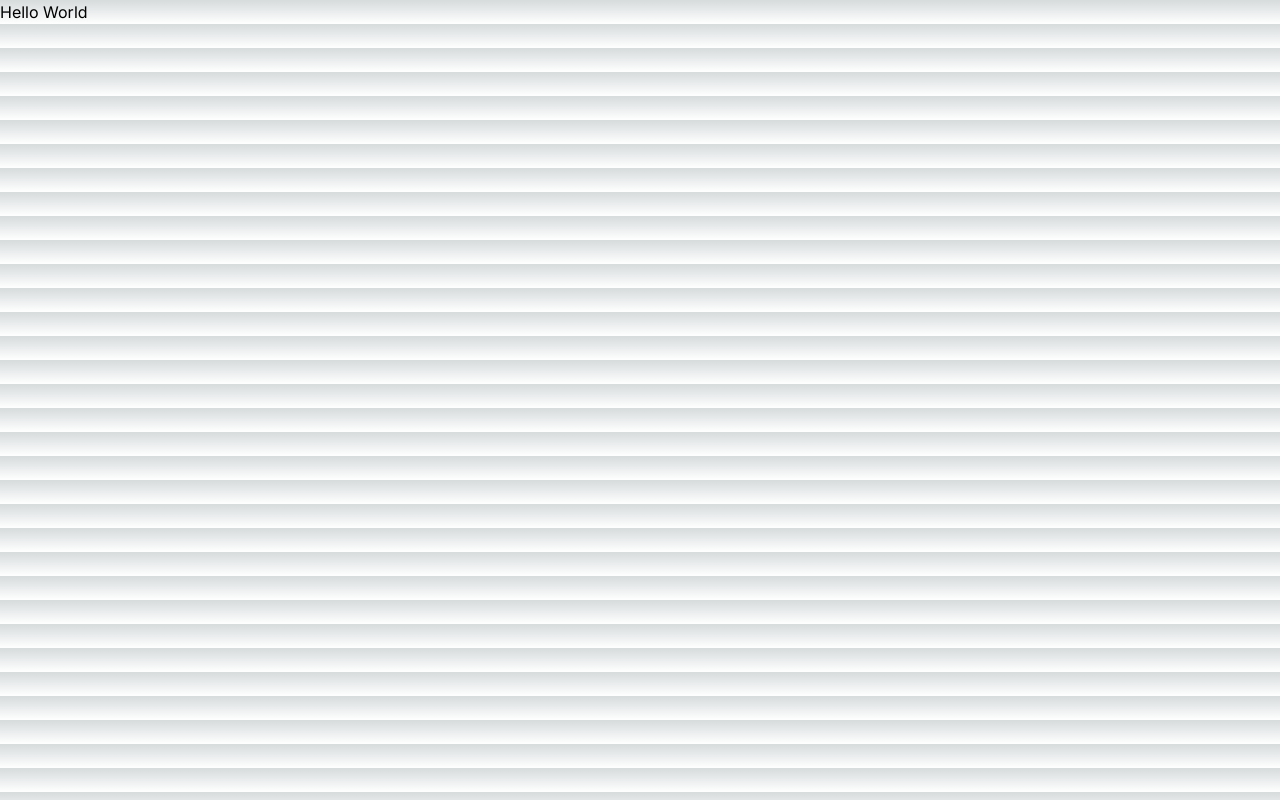
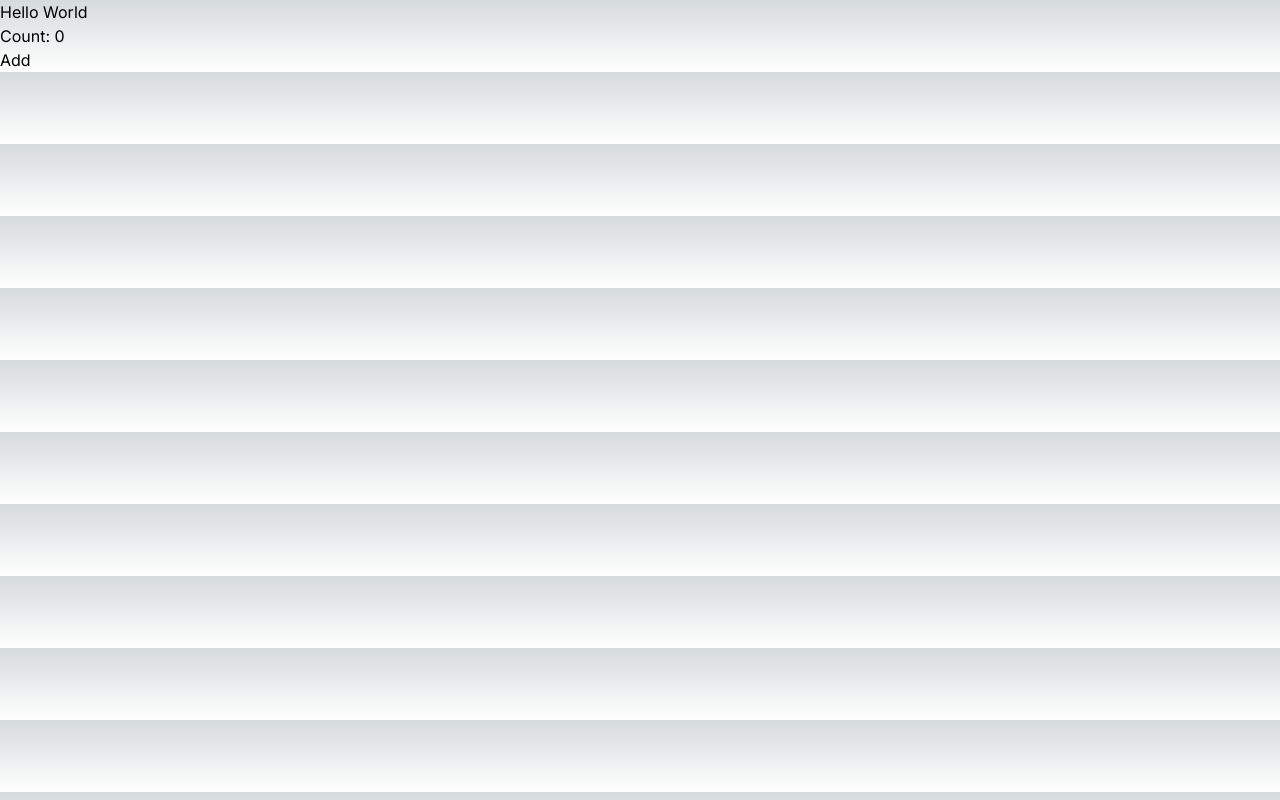
Before and after one commit to BoatPrakit/next-playground, a Next.js app: page / in a window 1280 px wide. Built offline with nearby package versions, Linux system fonts and the light colour scheme.

Commit message:
add simple counter, test

```diff
--- a/src/app/page.tsx
+++ b/src/app/page.tsx
@@ -1,3 +1,19 @@
+import { useState } from "react";
+
 export default function Home() {
-  return <div>Hello World</div>;
+  const [count, setCount] = useState<number>(0);
+
+  const handleClick = () => {
+    setCount(count + 1);
+  };
+
+  return (
+    <div>
+      <div>Hello World</div>
+      <div>Count: {count}</div>
+      <div>
+        <button onClick={handleClick}>Add</button>
+      </div>
+    </div>
+  );
 }
```
Also changed, not shown: 1 other file (tests, documents, lock files or other folders).
